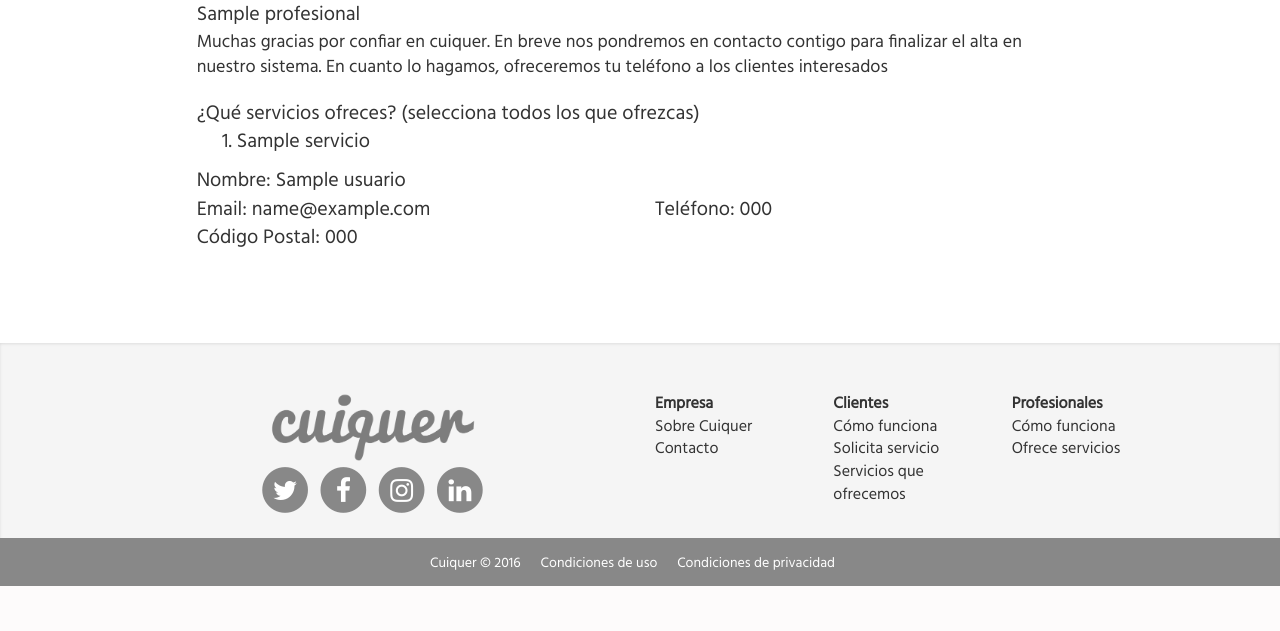
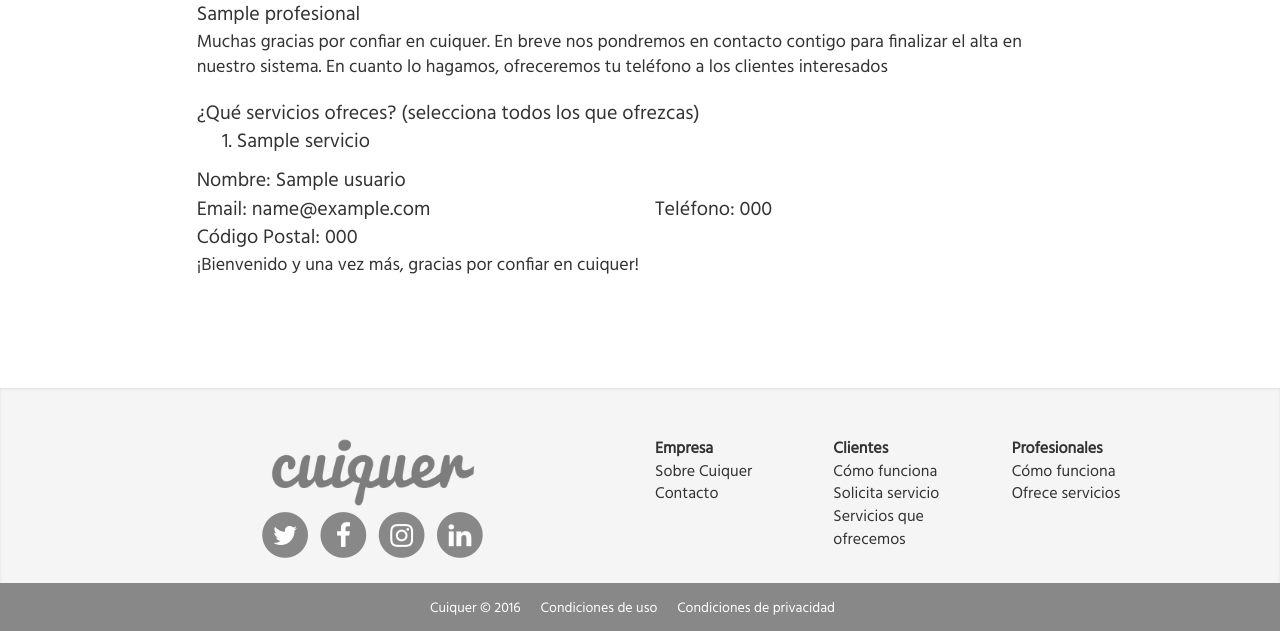
Before and after one commit to pablofm/cuiquer, a Django app: template profesionales/templates/profesionales/alta-profesional-finalizada.html in a window 1280 px wide. Shown: the part 349-980 px from the top of the page. Before the commit the page ends 935 px from the top, so only its background shows below. Run offline with Django 3.2, Linux system fonts and the light colour scheme; the template is opened without the code that fills it: most values are stand-ins (such as "Sample title", 1, 10 or a date in 2020); some libraries are stand-ins or nearby versions.

Commit message:
añadido agradecimiento

```diff
--- a/profesionales/templates/profesionales/alta-profesional-finalizada.html
+++ b/profesionales/templates/profesionales/alta-profesional-finalizada.html
@@ -42,6 +42,7 @@
                     Código Postal: {{profesional.codigo_postal}}
                 </div>
             </div>
+            <p>¡Bienvenido y una vez más, gracias por confiar en cuiquer!</p>
 		</div>
 	</div>
 </div>
```
